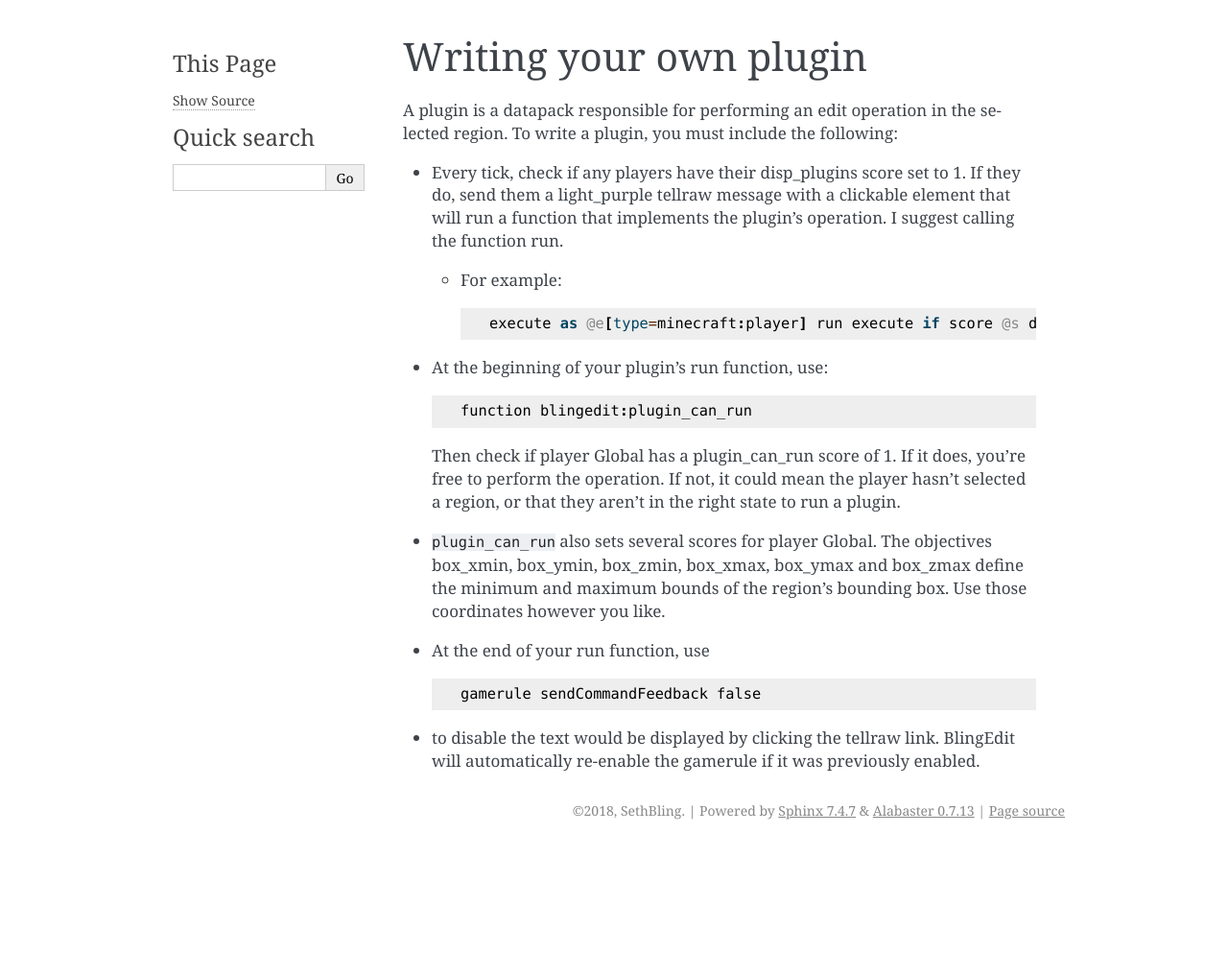
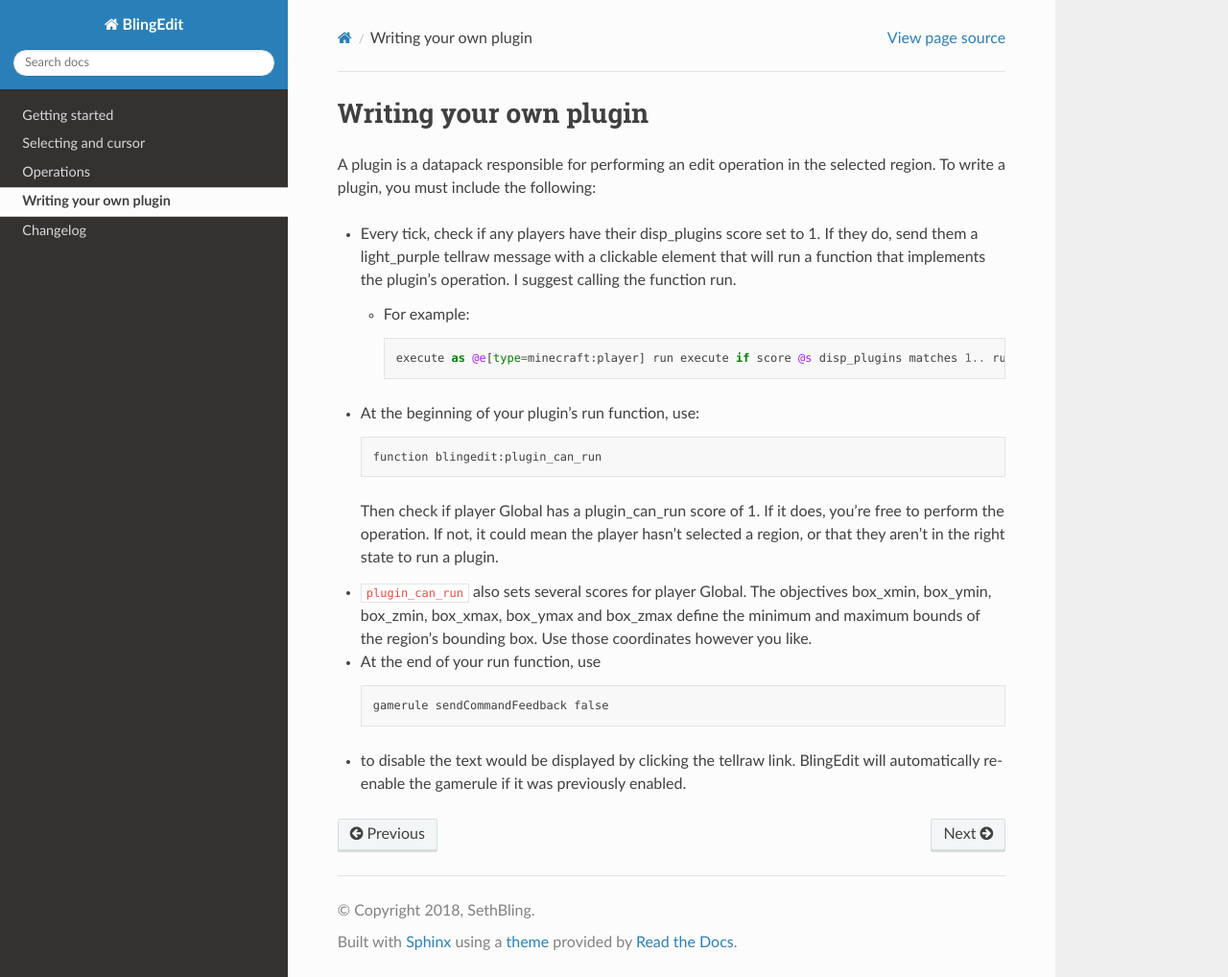
Before and after one commit to rhbvkleef/BlingEdit, a Sphinx documentation site: the page built from source/plugin.md, in a window 1280 px wide and 1018 px high. Shown: the whole window at 96% size. Built offline with Sphinx 7.4.7 and the Read the Docs theme 2.0.0, drawn with Linux system fonts in a browser that asks for light colours.

Commit message:
Added readthedocs theme

```diff
--- /dev/null
+++ b/readthedocs.yml
@@ -0,0 +1,5 @@
+build:
+  image: latest
+
+python:
+  version: 3.6
--- a/requirements.txt
+++ b/requirements.txt
@@ -19,6 +19,7 @@
 six==1.11.0
 snowballstemmer==1.2.1
 sphinx-markdown-tables==0.0.9
+sphinx-rtd-theme==0.4.2
 sphinx==1.8.1
 sphinxcontrib-websupport==1.1.0
 urllib3==1.23
--- a/source/conf.py
+++ b/source/conf.py
@@ -87,7 +87,8 @@
 # The theme to use for HTML and HTML Help pages.  See the documentation for
 # a list of builtin themes.
 #
-html_theme = 'alabaster'
+html_theme = 'sphinx_rtd_theme'
+html_theme_path = ["_themes", ]
 
 # Theme options are theme-specific and customize the look and feel of a theme
 # further.  For a list of options available for each theme, see the
```
Also changed, not shown: 2 other files.
